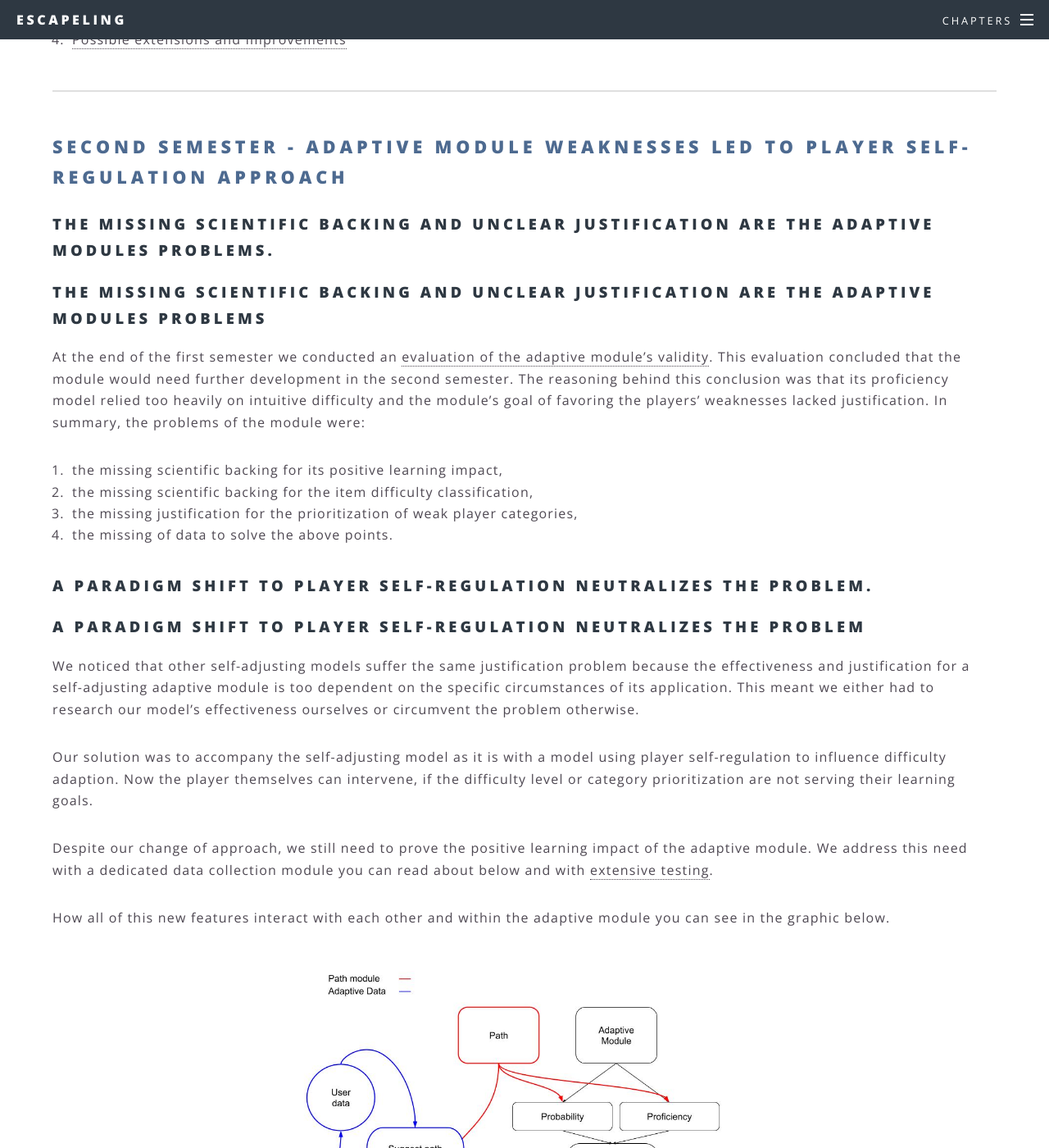
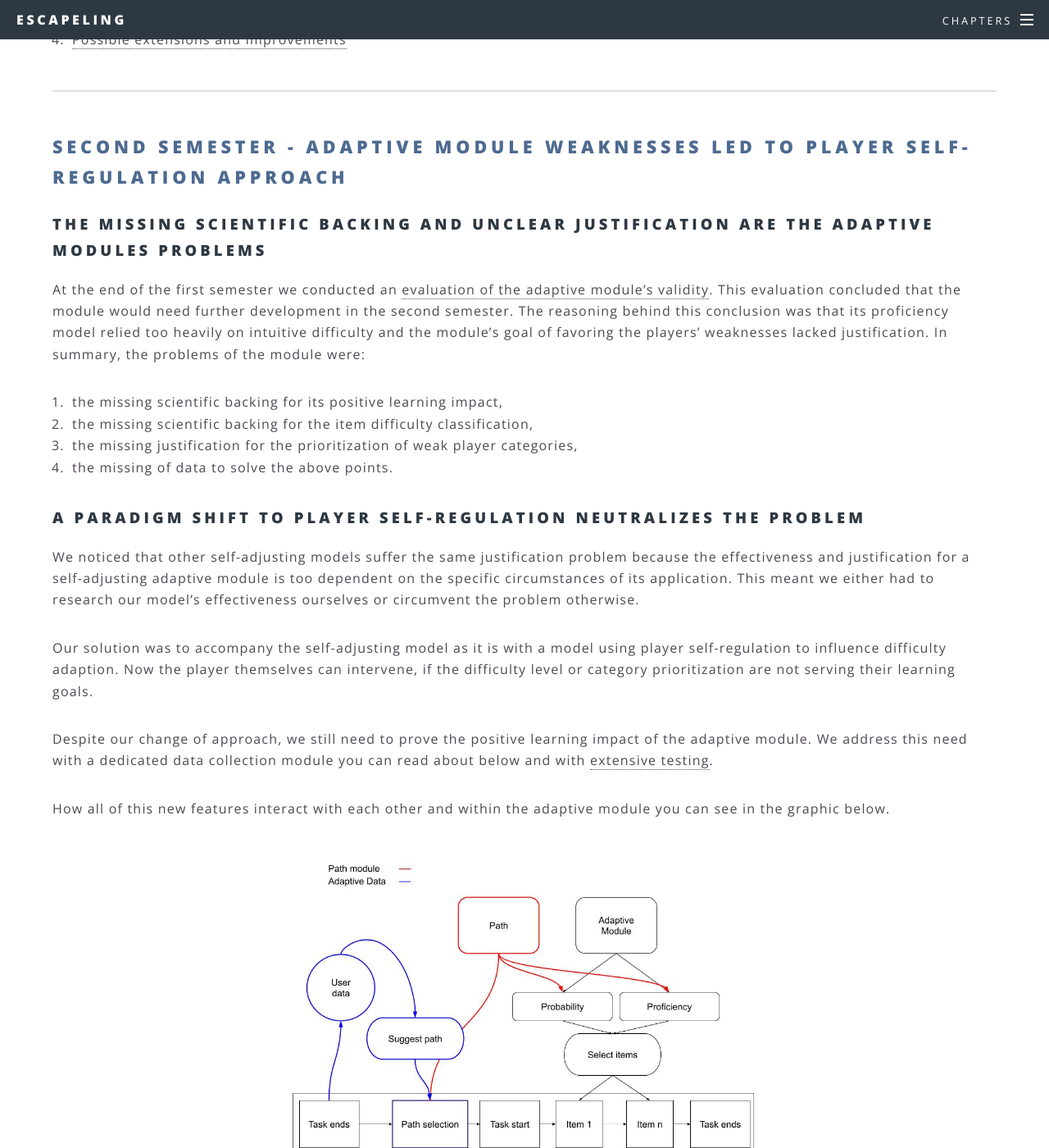
Before and after one commit to ALLUOS/ALLUOS.github.io, a Jekyll site: the page built from _posts/2021-02-03-adaptive.md, in a window 1280 px wide and 1400 px high, scrolled down 1109 px. Shown: the whole window at 82% size. Built offline with Jekyll 4.4.1, drawn with Linux system fonts in a browser that asks for light colours; some of the changed text lies outside the part shown.

Commit message:
removes duplicated headlines

```diff
--- a/_posts/2021-02-03-adaptive.md
+++ b/_posts/2021-02-03-adaptive.md
@@ -46,8 +46,6 @@ The adaptive module is the application’s component which provides individual u
 
 <div id="problems"></div>
 
-### The missing scientific backing and unclear justification are the adaptive modules problems.
-
 ### The missing scientific backing and unclear justification are the adaptive modules problems
 
 At the end of the first semester we conducted an [evaluation of the adaptive module's validity]({{ "" | absolute_url }}/2021/04/01/evaluation.html#usability). This evaluation concluded that the module would need further development in the second semester. The reasoning behind this conclusion was that its proficiency model relied too heavily on intuitive difficulty and the module's goal of favoring the players' weaknesses lacked justification. In summary, the problems of the module were:
@@ -58,8 +56,6 @@ At the end of the first semester we conducted an [evaluation of the adaptive mod
 4. the missing of data to solve the above points.
 
 <div id="paradigm_shift"></div>
-
-### A paradigm shift to player self-regulation neutralizes the problem.
 
 ### A paradigm shift to player self-regulation neutralizes the problem
 
@@ -74,8 +70,6 @@ How all of this new features interact with each other and within the adaptive mo
 <img src="{{ '' | absolute_url }}/assets/images/overview_adaptive_module.jpg" class="center">
 
 <div id="path_features"></div>
-
-### The *path* selection choice after each task iteration is partially data driven.
 
 ### The *path* selection choice after each task iteration is partially data driven
 
```
